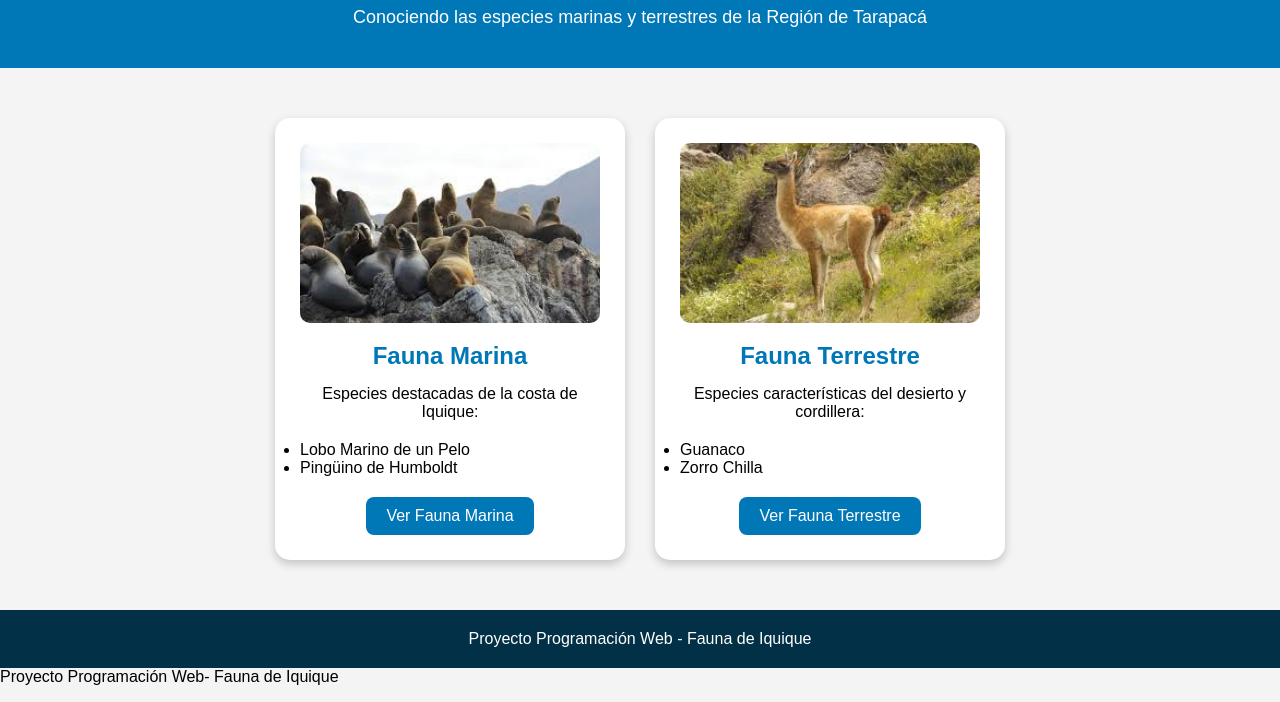
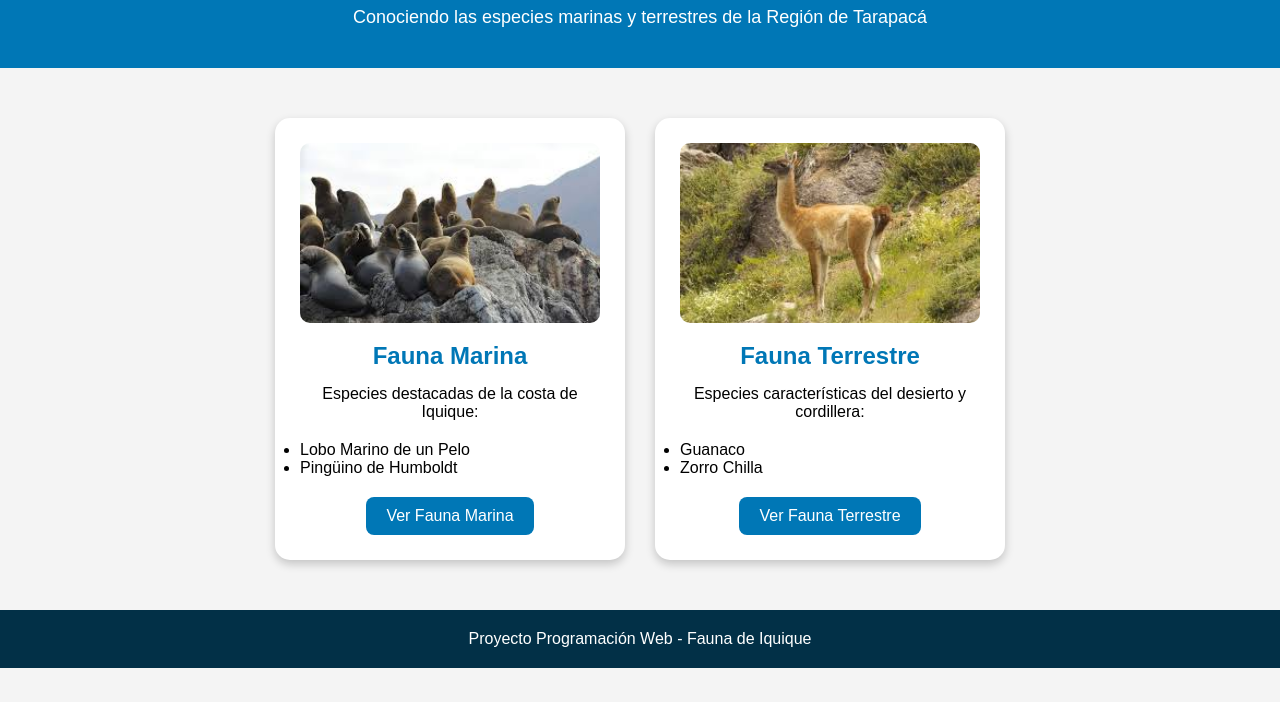
Before and after one commit to daniela3-png/Act2.7ProgramacionWEB, a website: page public/index.html in a window 1280 px wide. Shown: the part 98-800 px from the top of the page. Drawn offline with Linux system fonts and the light colour scheme.

Commit message:
Actualización index.html

```diff
--- a/public/index.html
+++ b/public/index.html
@@ -132,7 +132,6 @@
 <footer>
     <p>Proyecto Programación Web - Fauna de Iquique</p>
 </footer>
-<p>Proyecto Programación Web-
-    Fauna de Iquique </p>
+
 </body>
 </html>
```
